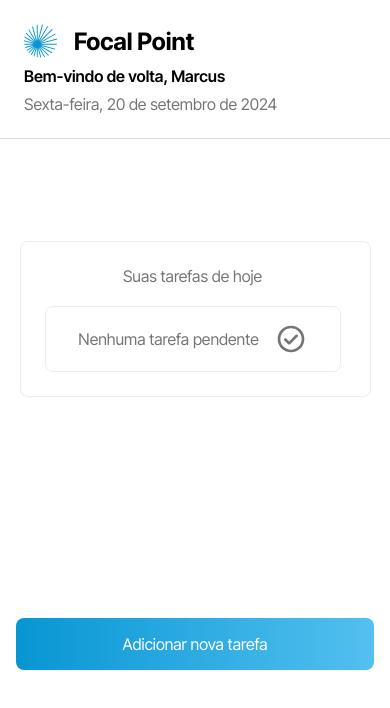
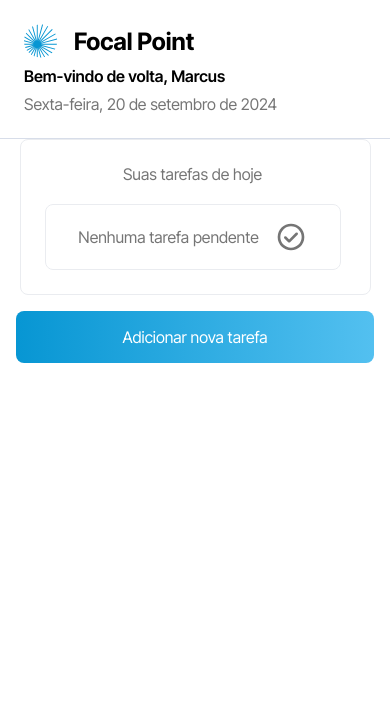
Before and after one commit to g-pg/tech-test-todo, a Next.js app: page / in a window 390 px wide. Shown: the top 708 px of the page. Built offline with nearby package versions, Linux system fonts and the light colour scheme.

Commit message:
fix overflow

```diff
--- a/src/app/page.module.scss
+++ b/src/app/page.module.scss
@@ -68,8 +68,7 @@
 		// display: unset;
 		place-content: unset;
 		place-items: center;
-
-		min-height: 75vh;
+		min-height: unset;
 	}
 
 	.todoCard {
```
